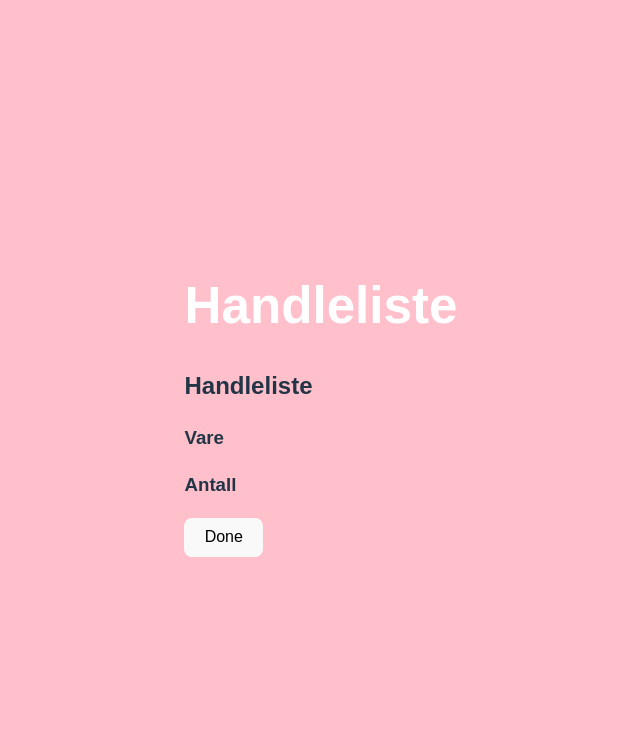
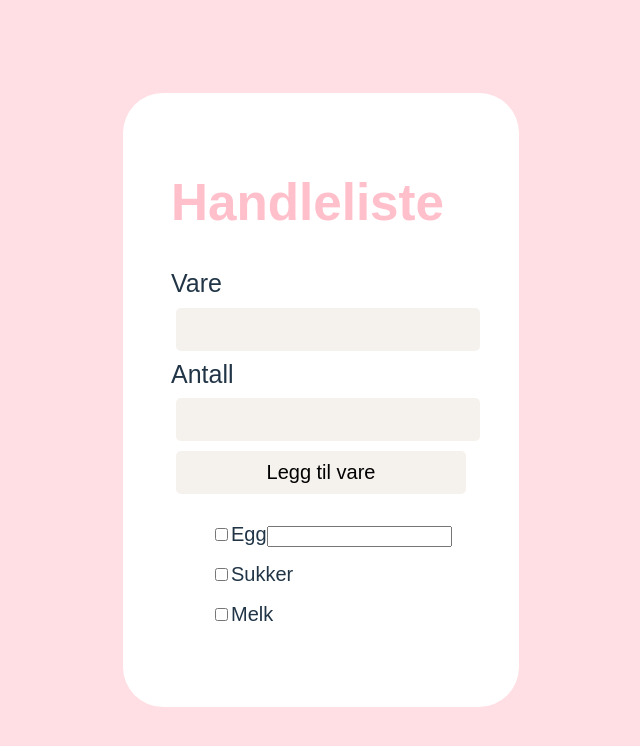
Before and after one commit to Amandatorst/Arbeidskrav2UIN, a React (Vite) app: page / in a window 1280 px wide. Shown: the top 746 px of the page, without its empty margins (319-959 px from the left). Built offline with nearby package versions, Linux system fonts and the light colour scheme.

Commit message:
fikset css og gjorde om artikkel til liste

```diff
--- a/src/App.css
+++ b/src/App.css
@@ -1,11 +1,62 @@
 h1{
-  color: rgb(255, 255, 255);
+  color: pink;
 }
 
 body{
-  background: pink;
+  background: rgb(255, 222, 228);
   font-family: Arial, Helvetica, sans-serif;
   display: flex;
   align-items: center;
   justify-content: center
 }
+
+form{
+
+
+  label{
+    font-size: 25px;
+  }
+
+  input{
+    border-color: rgb(255, 255, 255);
+    border-style:solid;
+    border-width: 5px;
+    width: 100%;
+    font-size: 20px;
+    padding-bottom: 10px;
+    padding-top: 10px;
+    border-radius: 10px;
+    background-color: rgb(245, 241, 237);
+
+
+
+}
+
+
+}
+
+button{
+  background-color: pink;
+  color: rgb(255, 255, 255);
+  font-weight: bold;
+  width: 100%;
+}
+
+main{
+  background: rgb(255, 255, 255);
+  padding: 3rem;
+  border-radius: 40px;
+  width: 300px;
+  list-style: none;
+}
+
+ul{
+list-style: none;
+font-size: 20px;
+
+  li{
+    padding-bottom: 10px;
+  }
+
+
+}
--- a/src/App.jsx
+++ b/src/App.jsx
@@ -1,4 +1,6 @@
 import ShoppingList from "./components/ShoppingList.jsx"
+import ShoppingItem from "./components/ShoppingItem.jsx"
+
 import { useState } from 'react'
 import './App.css'
 
@@ -7,8 +9,8 @@ function App() {
 
   return (
     <main>
-      <h1>Handleliste</h1>
       <ShoppingList />
+      <ShoppingItem />
     </main>
   )
 }
--- a/src/components/ShoppingItem.jsx
+++ b/src/components/ShoppingItem.jsx
@@ -0,0 +1,23 @@
+function ShoppingItem() {
+  return (
+    <ul>
+        <li>
+            <input type="checkbox" />
+            Egg
+            <input type="number" />
+        </li>
+        <li>
+            <input type="checkbox" />
+            Sukker
+        </li>
+         <li>
+            <input type="checkbox" />
+            Melk
+        </li>
+    </ul>
+
+
+  )
+}
+
+export default ShoppingItem
--- a/src/components/ShoppingList.jsx
+++ b/src/components/ShoppingList.jsx
@@ -1,12 +1,17 @@
 function ShoppingList() {
   return (
-    <article>
-      <h2>Handleliste</h2>
-      <h3>Vare</h3>
-      <h3>Antall</h3>
+    <form>
+      <h1>Handleliste</h1>
 
-      <button>Done</button>
-    </article>
+      <label htmlFor="vare">Vare </label>
+      <input type="text" id="vare"></input>
+
+      <label htmlFor="antall">Antall </label>
+      <input type="number" id="antall" min="1"></input>
+
+
+      <input type="submit" value="Legg til vare" id="send"></input>
+    </form>
   )
 }
 
```
Also changed, not shown: src/style/stil.scss (added).
